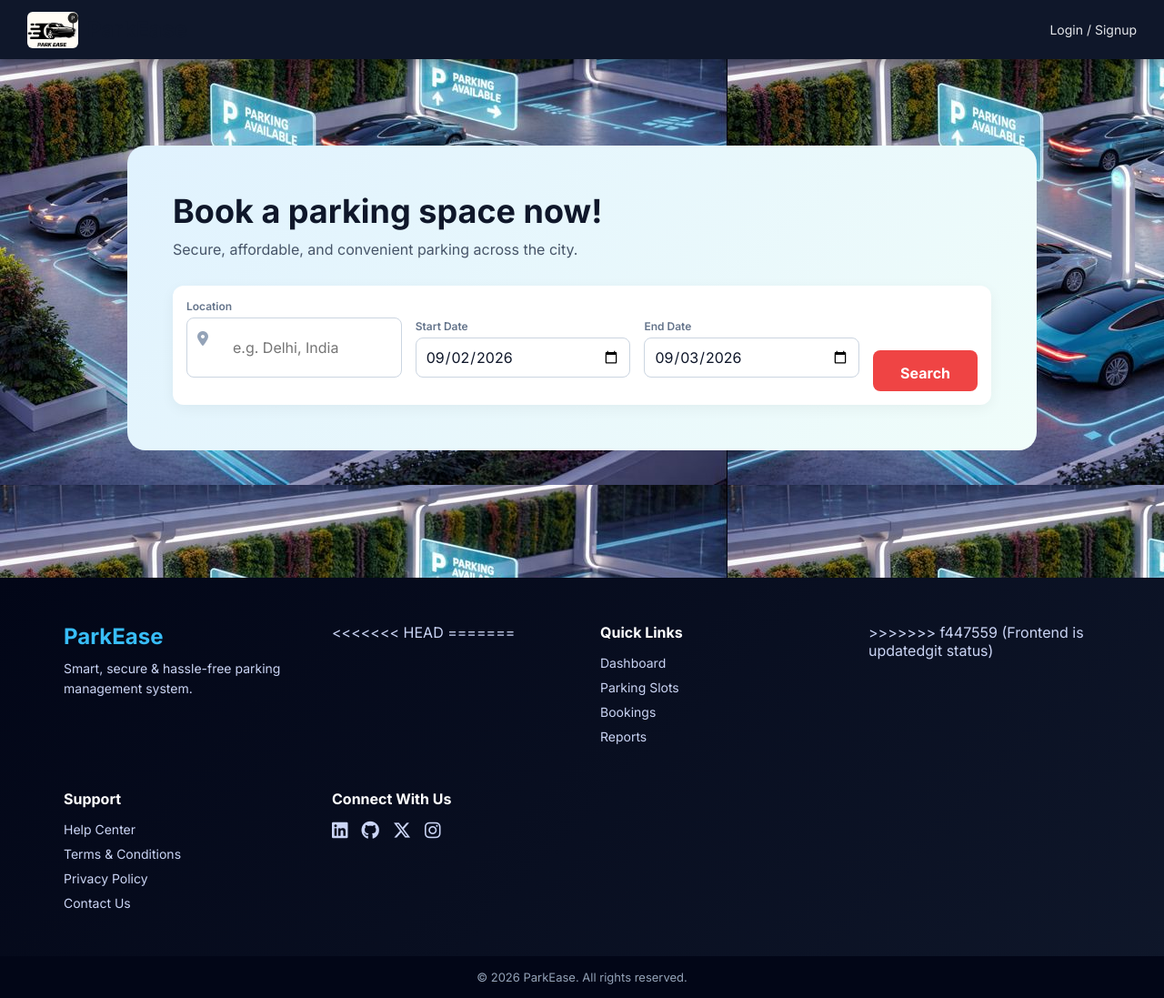
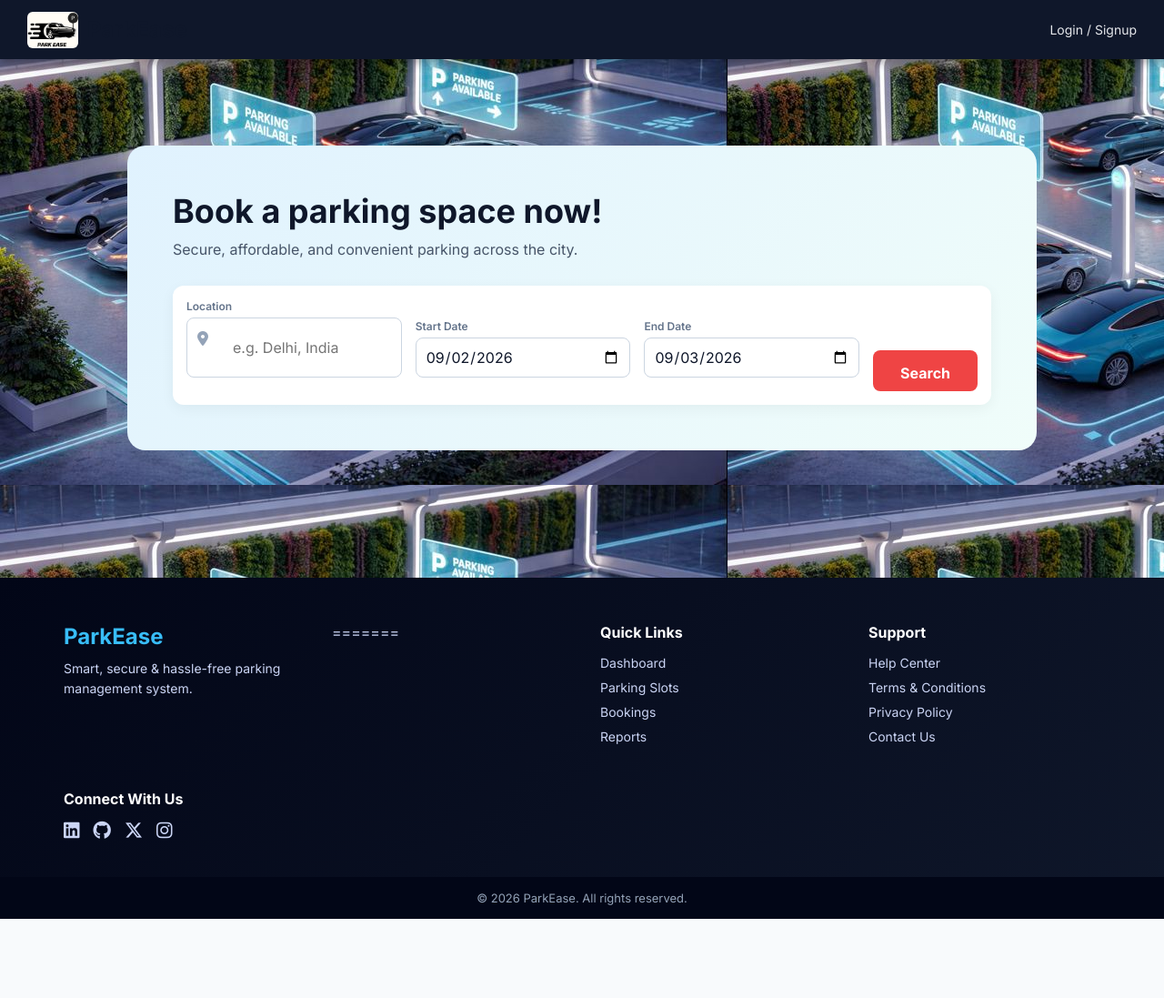
Before and after one commit to pradeep-r04/parkease, a plain HTML site: page Frontend/index.html in a window 1280 px wide. Shown: the whole page at 91% size. After the commit the page ends 1010 px from the top, so only its background shows below. Drawn offline with Linux system fonts and the light colour scheme.

Commit message:
Fix merge conflict in index.html
Removed merge conflict markers and cleaned up footer links.

```diff
--- a/Frontend/index.html
+++ b/Frontend/index.html
@@ -91,8 +91,6 @@
       <p>Smart, secure & hassle-free parking management system.</p>
     </div>
 
-<<<<<<< HEAD
-
 =======
     <!-- Quick Links -->
     <div class="footer-links">
@@ -104,7 +102,6 @@
         <li><a href="reports.html">Reports</a></li>
       </ul>
     </div>
->>>>>>> f447559 (Frontend is updatedgit status)
 
     <!-- Support -->
     <div class="footer-links">
```
